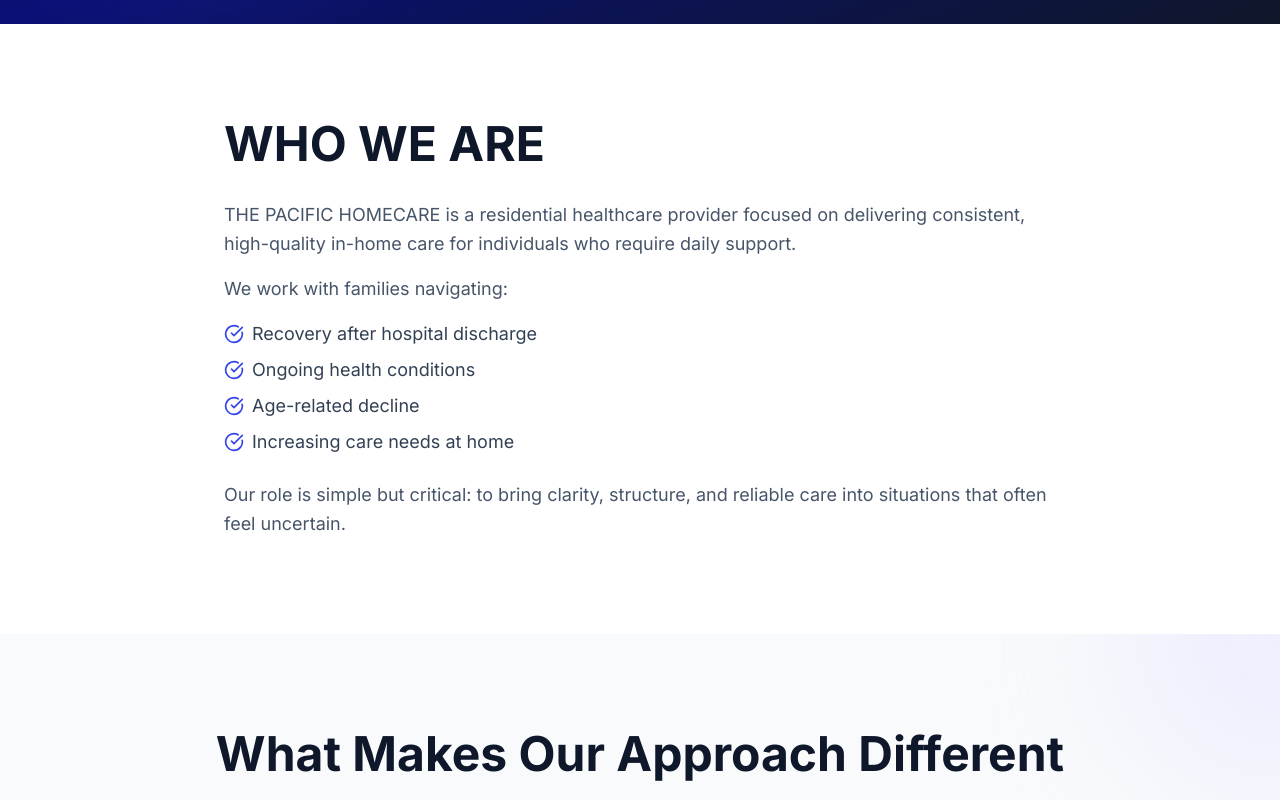
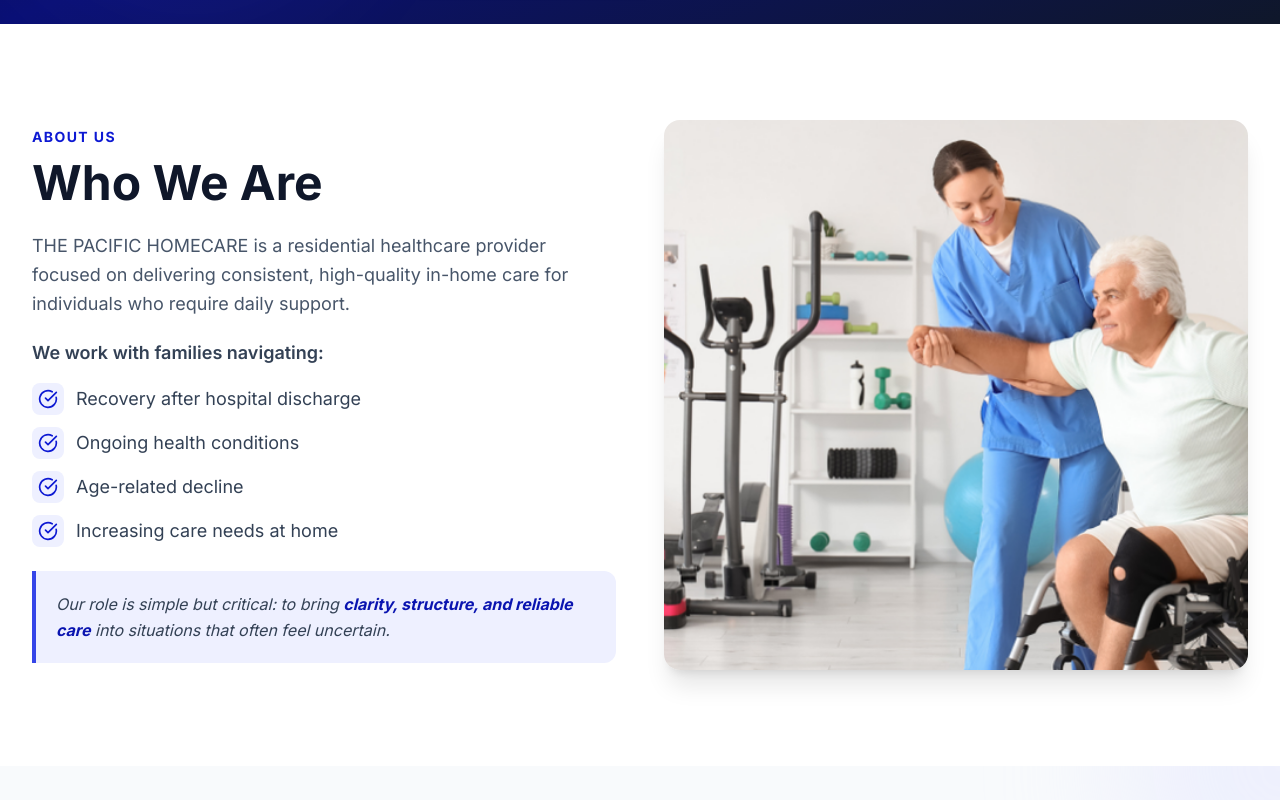
Before and after one commit to iamlekside2/pacific, a React (Vite) app: page /about in a window 1280 px wide. Shown: the part 580-1380 px from the top of the page. Built offline with nearby package versions, Linux system fonts and the light colour scheme.

Commit message:
Restructure Who We Are section with side image + fix all-caps
- Convert WHO WE ARE to Who We Are
- Convert WHO WE SUPPORT to Who We Support
- Add two-column layout: content with iconified list + blue quote box, image right

Co-Authored-By: Claude Opus 4.6 (1M context) <noreply@anthropic.com>

```diff
--- a/src/pages/AboutPage.jsx
+++ b/src/pages/AboutPage.jsx
@@ -1,5 +1,6 @@
 import { Phone, CheckCircle, Shield, Clock, Users, Heart, ArrowRight } from 'lucide-react'
 import imgProfile from '../assets/images/profile.jpeg'
+import img82 from '../assets/images/82.png'
 import { Link } from 'react-router-dom'
 
 const differentiators = [
@@ -52,16 +53,34 @@ export default function AboutPage() {
 
       {/* Who We Are */}
       <section className="py-24 bg-white">
-        <div className="max-w-4xl mx-auto px-4 sm:px-6 lg:px-8">
-          <h2 className="text-4xl lg:text-5xl font-bold text-slate-900 mb-8">WHO WE ARE</h2>
-          <p className="text-lg text-slate-600 leading-relaxed mb-4">THE PACIFIC HOMECARE is a residential healthcare provider focused on delivering consistent, high-quality in-home care for individuals who require daily support.</p>
-          <p className="text-lg text-slate-600 leading-relaxed mb-4">We work with families navigating:</p>
-          <ul className="space-y-2 mb-6">
-            {['Recovery after hospital discharge', 'Ongoing health conditions', 'Age-related decline', 'Increasing care needs at home'].map(item => (
-              <li key={item} className="flex items-center gap-2 text-slate-700 text-lg"><CheckCircle className="w-5 h-5 text-blue-500 flex-shrink-0" /> {item}</li>
-            ))}
-          </ul>
-          <p className="text-lg text-slate-600 leading-relaxed">Our role is simple but critical: to bring clarity, structure, and reliable care into situations that often feel uncertain.</p>
+        <div className="max-w-7xl mx-auto px-4 sm:px-6 lg:px-8">
+          <div className="grid lg:grid-cols-2 gap-12 items-center">
+            {/* Left: Content */}
+            <div>
+              <p className="text-sm font-bold text-blue-600 uppercase tracking-widest mb-3">About Us</p>
+              <h2 className="text-4xl lg:text-5xl font-bold text-slate-900 mb-6">Who We Are</h2>
+              <p className="text-lg text-slate-600 leading-relaxed mb-5">THE PACIFIC HOMECARE is a residential healthcare provider focused on delivering consistent, high-quality in-home care for individuals who require daily support.</p>
+              <p className="text-lg text-slate-700 font-semibold mb-4">We work with families navigating:</p>
+              <ul className="space-y-3 mb-6">
+                {['Recovery after hospital discharge', 'Ongoing health conditions', 'Age-related decline', 'Increasing care needs at home'].map(item => (
+                  <li key={item} className="flex items-center gap-3 text-slate-700 text-lg">
+                    <div className="w-8 h-8 bg-blue-50 rounded-lg flex items-center justify-center flex-shrink-0">
+                      <CheckCircle className="w-5 h-5 text-blue-600" />
+                    </div>
+                    {item}
+                  </li>
+                ))}
+              </ul>
+              <div className="bg-blue-50 border-l-4 border-blue-500 p-5 rounded-r-xl">
+                <p className="text-slate-700 leading-relaxed italic">Our role is simple but critical: to bring <span className="font-bold text-blue-700">clarity, structure, and reliable care</span> into situations that often feel uncertain.</p>
+              </div>
+            </div>
+
+            {/* Right: Image */}
+            <div className="rounded-2xl overflow-hidden shadow-xl">
+              <img src={img82} alt="Caregiver supporting patient" className="w-full h-[550px] object-cover" />
+            </div>
+          </div>
         </div>
       </section>
 
@@ -89,7 +108,7 @@ export default function AboutPage() {
       {/* Who We Support */}
       <section className="py-24 bg-white">
         <div className="max-w-7xl mx-auto px-4 sm:px-6 lg:px-8">
-          <h2 className="text-4xl font-bold text-slate-900 mb-12">WHO WE SUPPORT</h2>
+          <h2 className="text-4xl font-bold text-slate-900 mb-12">Who We Support</h2>
           <div className="grid lg:grid-cols-2 gap-16">
             <div>
               <h3 className="text-2xl font-bold text-slate-900 mb-6">Our services are designed for individuals who:</h3>
```
